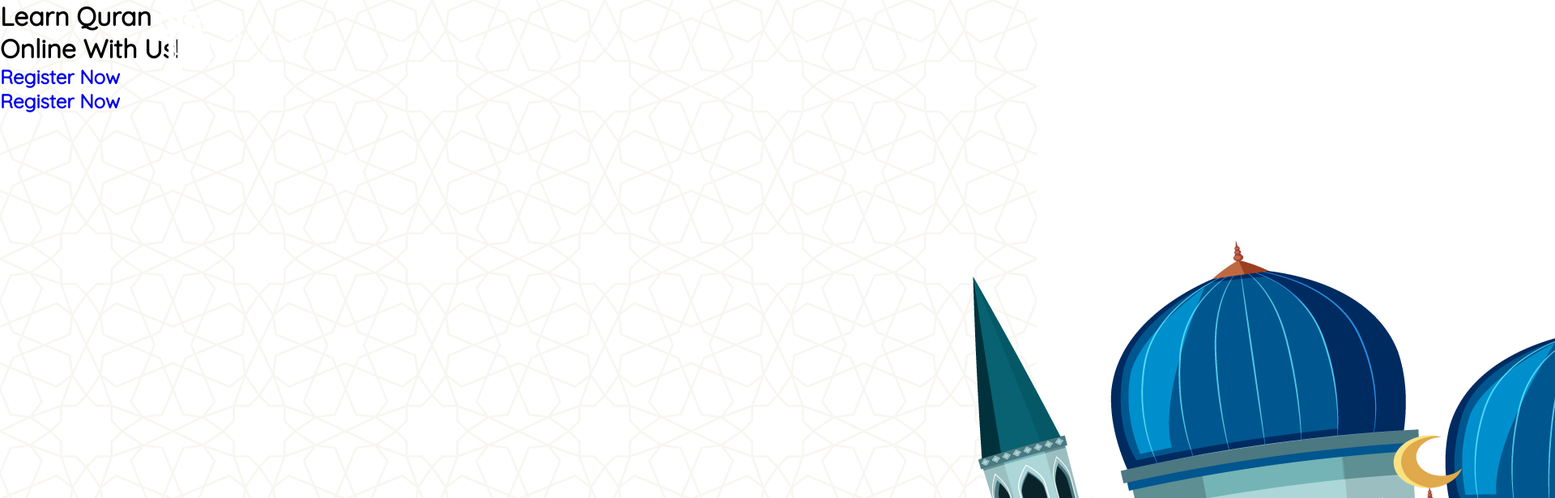
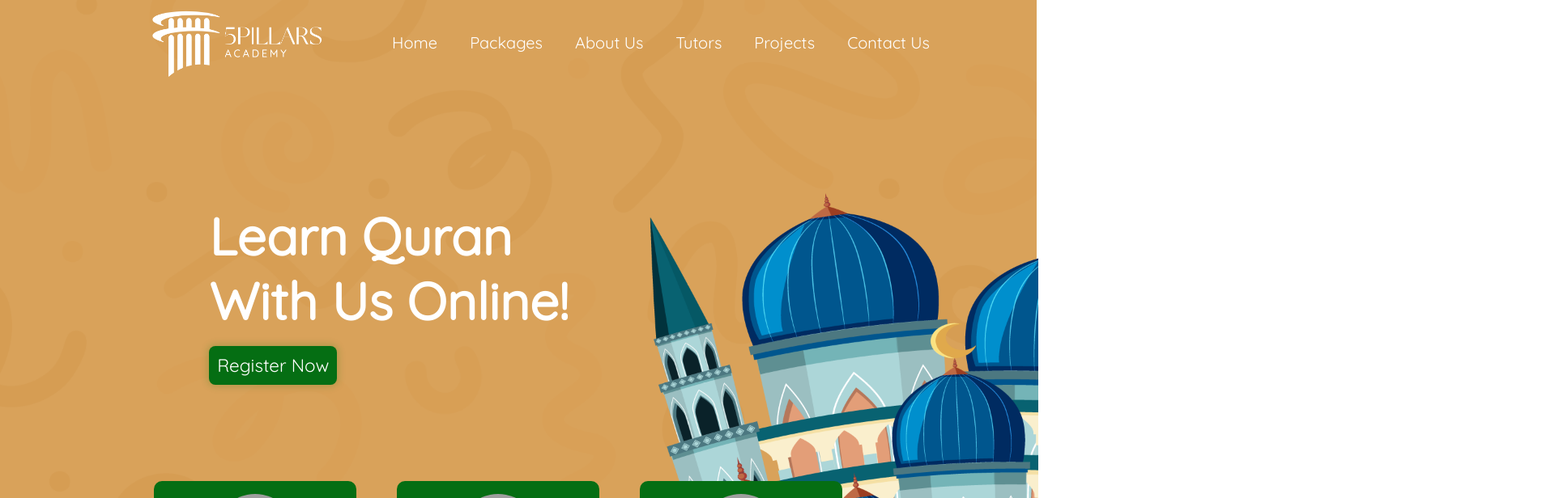
Before and after one commit to dotprods/5pillars, a React (Create React App) app in the folder client/: page / in a window 1280 px wide. Shown: the top 616 px of the page at 81% size, 1920 px wide, since content can reach past the window. Built offline with nearby package versions, Linux system fonts and the light colour scheme; grey boxes are pictures that could not be loaded.

Commit message:
uncommented

```diff
--- a/client/src/App.js
+++ b/client/src/App.js
@@ -19,8 +19,8 @@ function App() {
     <>
       <Router>
         <Switch>
-          <Route path="/" component={Home} exact>
-            <Home />
+          <Route path="/" component={NewHome} exact>
+            <NewHome />
           </Route>
           <Route path="/register" component={EnrolForm} exact>
             <EnrolForm />
--- a/client/src/Css/Home.css
+++ b/client/src/Css/Home.css
@@ -3,7 +3,7 @@
 body::-webkit-scrollbar {
   display: none;
 }
-/* .container {
+.container {
   position: relative;
   height: 72vh;
   background-image: url("../assets/BG-Page.png");
@@ -21,8 +21,8 @@ body::-webkit-scrollbar {
   background-size: cover;
   z-index: -2;
   opacity: 0.3;
-} */
-/*
+}
+
 .container h1 {
   font-family: "Quicksand", sans-serif;
   font-size: 5rem;
@@ -59,7 +59,7 @@ body::-webkit-scrollbar {
   100% {
     transform: translateX(0);
   }
-} */
+}
 /* .course {
   position: absolute;
   display: flex;
```
